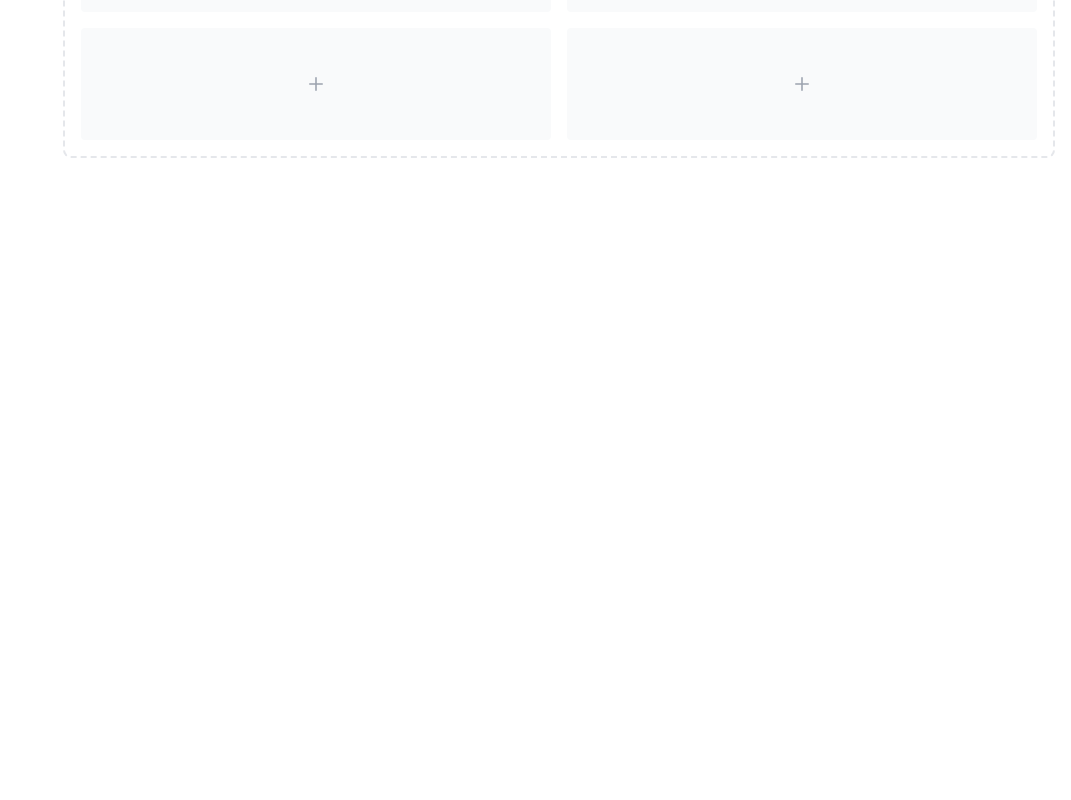
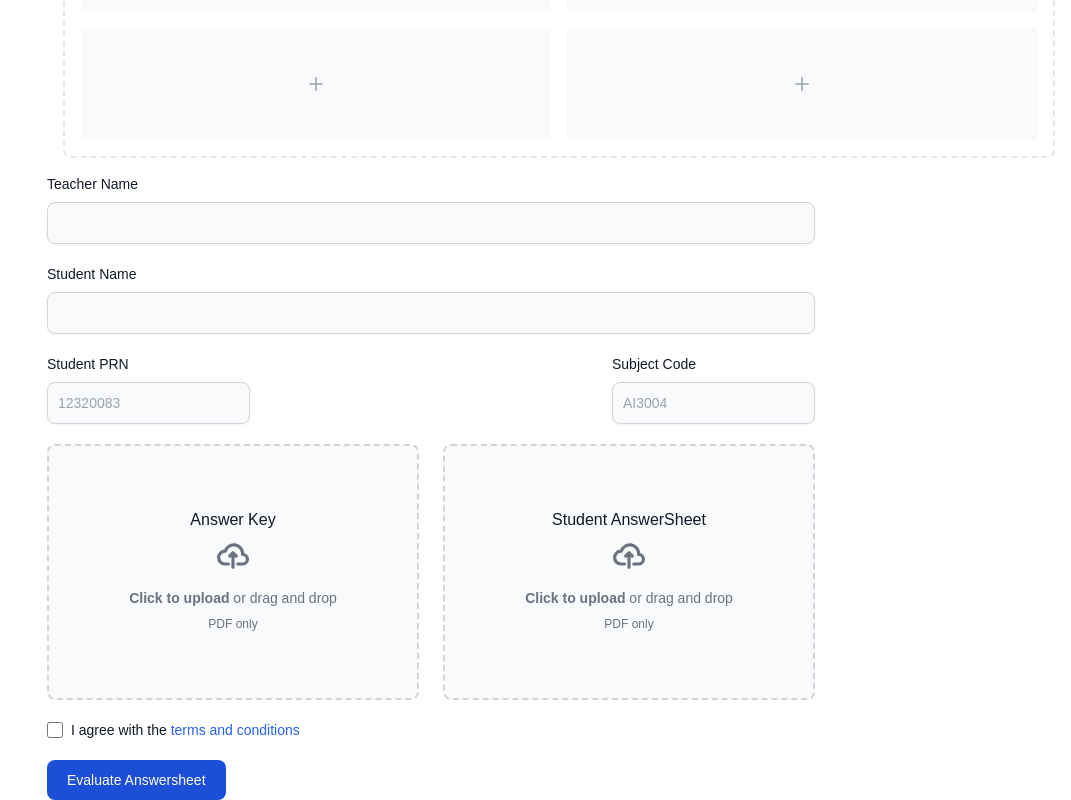
Before and after one commit to Heramb4270/Paper-Lens, a Next.js app in the folder frontend/: page / in a window 1280 px wide. Shown: the part 974-1774 px from the top of the page, without its empty margins (209-1280 px from the left). Before the commit the page ends 1148 px from the top, so only its background shows below. Built offline with nearby package versions, Linux system fonts and the light colour scheme.

Commit message:
Form Created

```diff
--- a/frontend/app/page.js
+++ b/frontend/app/page.js
@@ -1,9 +1,11 @@
 import Image from "next/image";
 import Navbar from "@/components/navbar";
+import Form from "@/components/Form";
 export default function Home() {
   return (
     <div>
       <Navbar />
+      <Form/>
     </div>
   );
 }
--- /dev/null
+++ b/frontend/components/Form.js
@@ -0,0 +1,66 @@
+import React from 'react'
+
+export default function Form() {
+  return (
+    <div>
+        <form className="max-w-screen-md mx-auto">
+
+        <div className="mb-5">
+            <label htmlFor="teacher" className="block mb-2 text-sm font-medium text-gray-900 dark:text-white">Teacher Name</label>
+            <input type="text" id="teacher" className="shadow-sm bg-gray-50 border border-gray-300 text-gray-900 text-sm rounded-lg focus:ring-blue-500 focus:border-blue-500 block w-full p-2.5 dark:bg-gray-700 dark:border-gray-600 dark:placeholder-gray-400 dark:text-white dark:focus:ring-blue-500 dark:focus:border-blue-500 dark:shadow-sm-light" required />
+        </div>
+        <div className="mb-5">
+            <label htmlFor="student" className="block mb-2 text-sm font-medium text-gray-900 dark:text-white">Student Name </label>
+            <input type="text" id="student" className="shadow-sm bg-gray-50 border border-gray-300 text-gray-900 text-sm rounded-lg focus:ring-blue-500 focus:border-blue-500 block w-full p-2.5 dark:bg-gray-700 dark:border-gray-600 dark:placeholder-gray-400 dark:text-white dark:focus:ring-blue-500 dark:focus:border-blue-500 dark:shadow-sm-light" required />
+        </div>
+        <div className="mb-5 flex justify-between">
+            <div>
+                <label htmlFor="prn" className="block mb-2 text-sm font-medium text-gray-900 dark:text-white">Student PRN</label>
+                <input type="number" id="prn" className="shadow-sm bg-gray-50 border border-gray-300 text-gray-900 text-sm rounded-lg focus:ring-blue-500 focus:border-blue-500 block w-full p-2.5 dark:bg-gray-700 dark:border-gray-600 dark:placeholder-gray-400 dark:text-white dark:focus:ring-blue-500 dark:focus:border-blue-500 dark:shadow-sm-light [appearance:textfield] [&::-webkit-outer-spin-button]:appearance-none [&::-webkit-inner-spin-button]:appearance-none" placeholder="12320083" required />
+            </div>
+            <div>
+                <label htmlFor="subject" className="block mb-2 text-sm font-medium text-gray-900 dark:text-white">Subject Code</label>
+                <input type="text" id="subject" className="shadow-sm bg-gray-50 border border-gray-300 text-gray-900 text-sm rounded-lg focus:ring-blue-500 focus:border-blue-500 block w-full p-2.5 dark:bg-gray-700 dark:border-gray-600 dark:placeholder-gray-400 dark:text-white dark:focus:ring-blue-500 dark:focus:border-blue-500 dark:shadow-sm-light" placeholder="AI3004" required />
+            </div>
+        </div>
+        <div className="mb-5 flex justify-between gap-6">
+            <div className="flex items-center justify-center w-full">
+                <label for="dropzone-file" className="flex flex-col items-center justify-center w-full h-64 border-2 border-gray-300 border-dashed rounded-lg cursor-pointer bg-gray-50 dark:hover:bg-gray-800 dark:bg-gray-700 hover:bg-gray-100 dark:border-gray-600 dark:hover:border-gray-500 dark:hover:bg-gray-600">
+                    <div className="flex flex-col items-center justify-center pt-5 pb-6">
+                    <label  className="block mb-2 text-base font-medium text-gray-900 dark:text-white">Answer Key</label>
+
+                        <svg className="w-8 h-8 mb-4 text-gray-500 dark:text-gray-400" aria-hidden="true" xmlns="http://www.w3.org/2000/svg" fill="none" viewBox="0 0 20 16">
+                            <path stroke="currentColor" strokeLinecap="round" strokeLinejoin="round" strokeWidth="2" d="M13 13h3a3 3 0 0 0 0-6h-.025A5.56 5.56 0 0 0 16 6.5 5.5 5.5 0 0 0 5.207 5.021C5.137 5.017 5.071 5 5 5a4 4 0 0 0 0 8h2.167M10 15V6m0 0L8 8m2-2 2 2"/>
+                        </svg>
+                        <p className="mb-2 text-sm text-gray-500 dark:text-gray-400"><span className="font-semibold">Click to upload</span> or drag and drop</p>
+                        <p className="text-xs text-gray-500 dark:text-gray-400">PDF only</p>
+                    </div>
+                    <input id="dropzone-file" type="file" className="hidden" />
+                </label>
+            </div>
+            <div className="flex items-center justify-center w-full">
+                <label for="dropzone-file" className="flex flex-col items-center justify-center w-full h-64 border-2 border-gray-300 border-dashed rounded-lg cursor-pointer bg-gray-50 dark:hover:bg-gray-800 dark:bg-gray-700 hover:bg-gray-100 dark:border-gray-600 dark:hover:border-gray-500 dark:hover:bg-gray-600">
+                    <div className="flex flex-col items-center justify-center pt-5 pb-6">
+                    <label  className="block mb-2 text-base font-medium text-gray-900 dark:text-white">Student AnswerSheet</label>
+                        <svg className="w-8 h-8 mb-4 text-gray-500 dark:text-gray-400" aria-hidden="true" xmlns="http://www.w3.org/2000/svg" fill="none" viewBox="0 0 20 16">
+                            <path stroke="currentColor" strokeLinecap="round" strokeLinejoin="round" strokeWidth="2" d="M13 13h3a3 3 0 0 0 0-6h-.025A5.56 5.56 0 0 0 16 6.5 5.5 5.5 0 0 0 5.207 5.021C5.137 5.017 5.071 5 5 5a4 4 0 0 0 0 8h2.167M10 15V6m0 0L8 8m2-2 2 2"/>
+                        </svg>
+                        <p className="mb-2 text-sm text-gray-500 dark:text-gray-400"><span className="font-semibold">Click to upload</span> or drag and drop</p>
+                        <p className="text-xs text-gray-500 dark:text-gray-400">PDF only</p>
+                    </div>
+                    <input id="dropzone-file" type="file" className="hidden" />
+                </label>
+            </div>
+        </div>
+        <div className="flex items-start mb-5">
+            <div className="flex items-center h-5">
+            <input id="terms" type="checkbox" value="" className="w-4 h-4 border border-gray-300 rounded bg-gray-50 focus:ring-3 focus:ring-blue-300 dark:bg-gray-700 dark:border-gray-600 dark:focus:ring-blue-600 dark:ring-offset-gray-800 dark:focus:ring-offset-gray-800" required />
+            </div>
+            <label htmlFor="terms" className="ms-2 text-sm font-medium text-gray-900 dark:text-gray-300">I agree with the <a href="#" className="text-blue-600 hover:underline dark:text-blue-500">terms and conditions</a></label>
+        </div>
+
+        <button type="submit" className="text-white bg-blue-700 hover:bg-blue-800 focus:ring-4 focus:outline-none focus:ring-blue-300 font-medium rounded-lg text-sm px-5 py-2.5 text-center dark:bg-blue-600 dark:hover:bg-blue-700 dark:focus:ring-blue-800">Evaluate Answersheet</button>
+        </form>
+    </div>
+  )
+}
--- a/frontend/components/Navbar.js
+++ b/frontend/components/Navbar.js
@@ -3,8 +3,6 @@ import React from 'react'
 export default function Navbar() {
   return (
     <div>
-
-
         <nav className="fixed top-0 z-50 w-full bg-white border-b border-gray-200 dark:bg-gray-800 dark:border-gray-700">
         <div className="px-3 py-3 lg:px-5 lg:pl-3">
             <div className="flex items-center justify-between">
@@ -15,9 +13,9 @@ export default function Navbar() {
                     <path clipRule="evenodd" fillRule="evenodd" d="M2 4.75A.75.75 0 012.75 4h14.5a.75.75 0 010 1.5H2.75A.75.75 0 012 4.75zm0 10.5a.75.75 0 01.75-.75h7.5a.75.75 0 010 1.5h-7.5a.75.75 0 01-.75-.75zM2 10a.75.75 0 01.75-.75h14.5a.75.75 0 010 1.5H2.75A.75.75 0 012 10z"></path>
                     </svg>
                 </button>
-        <a href="https://flowbite.com" className="flex ms-2 md:me-24">
+                <a href="#" className="flex ms-2 md:me-24">
                 <img src="https://flowbite.com/docs/images/logo.svg" className="h-8 me-3" alt="FlowBite Logo" />
-          <span className="self-center text-xl font-semibold sm:text-2xl whitespace-nowrap dark:text-white">Flowbite</span>
+                <span className="self-center text-xl font-semibold sm:text-2xl whitespace-nowrap dark:text-white">PaperLens</span>
                 </a>
             </div>
             <div className="flex items-center">
```
Lines whose indentation alone changed are shown as unchanged.
